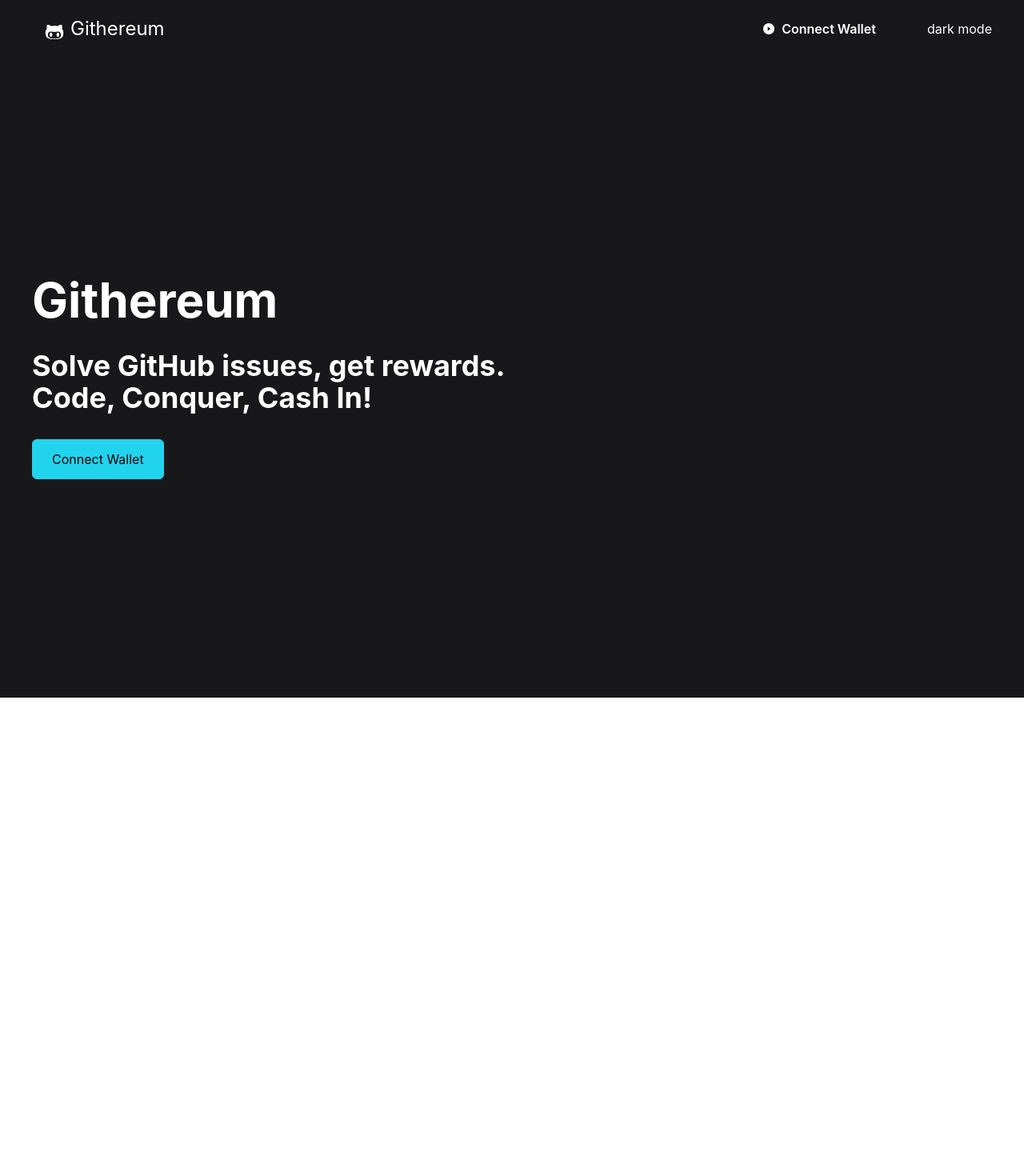
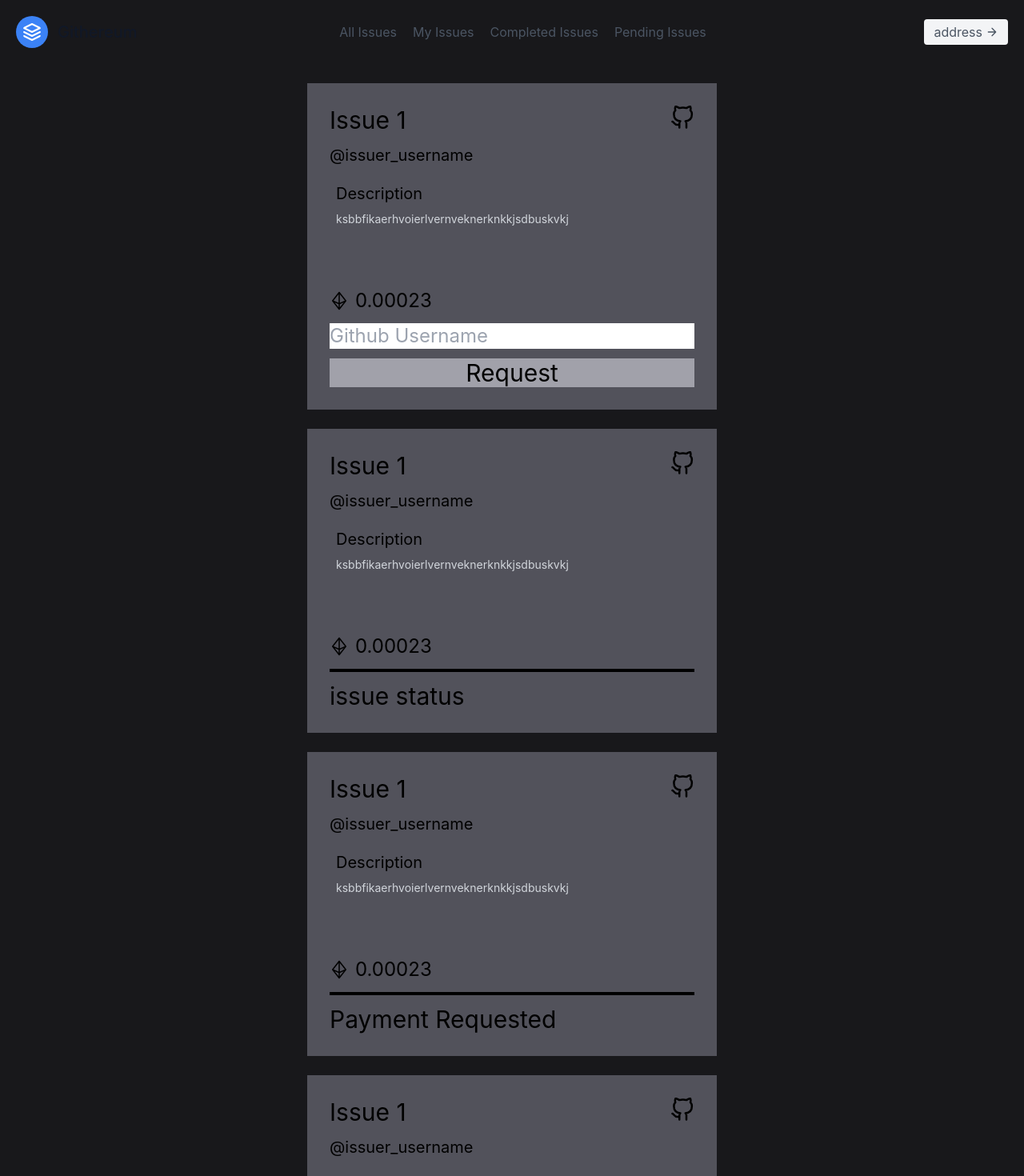
Before and after one commit to ishavishwakarma29/HACK36_7.0, a React (Create React App) app in the folder client/: page / in a window 1280 px wide. Shown: the top 1470 px of the page at 80% size. Before the commit the page ends 872 px from the top, so only its background shows below. Built offline with nearby package versions, Linux system fonts and the light colour scheme.

Commit message:
basic card structures

```diff
--- a/client/src/App.js
+++ b/client/src/App.js
@@ -1,12 +1,22 @@
 import Navbar from './components/navbar';
 import Main from './components/main.jsx'
+import Nav2 from './components/nav2.jsx'
+import AllCard from './components/all-issue-card.jsx';
+import MyCard from './components/my-issue-card.jsx';
+import DoneCard from './components/CompleteCard.jsx';
+import PendingCard from './components/pending-issue-card.jsx';
 import './App.css';
 
 function App() {
   return (
-    <div className="App">
-        <Navbar/>
-        <Main/>
+    <div className="flex flex-col items-center bg-zinc-900 gap-y-6">
+        {/* <Navbar/>
+        <Main/> */}
+        <Nav2/>
+        <AllCard/>
+        <MyCard/>
+        <DoneCard/>
+        <PendingCard/>
     </div>
   );
 }
--- /dev/null
+++ b/client/src/components/CompleteCard.jsx
@@ -0,0 +1,27 @@
+import React from "react";
+import { FiGithub } from "react-icons/fi";
+import { PiCurrencyEth } from "react-icons/pi";
+
+function DoneCard(){
+    return (
+        <div className="flex flex-col bg-zinc-600 w-2/5 px-7 py-7 gap-y-3">
+            <div className="flex justify-between text-3xl">
+                <div>Issue 1</div>
+                <div className=""><FiGithub/></div>
+            </div>
+            <div className="text-xl">@issuer_username</div>
+            <div className="flex flex-col px-2 py-2 gap-y-2 text-xl min-h-32">
+                <span>Description</span>
+                <div className="max-w-full text-gray-300 text-sm mb-4">ksbbfikaerhvoierlvernveknerknkkjsdbuskvkj</div>
+            </div>
+            <div className="flex gap-x-2 text-2xl items-center">
+                <PiCurrencyEth/>
+                <div>0.00023</div>
+            </div>
+            <div className="h-1 w-full bg-black"></div>
+            <div className="text-3xl">Payment Requested</div>
+            {/* add icons */}
+        </div>
+    );
+}
+export default DoneCard;
--- /dev/null
+++ b/client/src/components/aboutus.jsx
@@ -0,0 +1,10 @@
+import React from "react";
+
+function About(){
+    return (
+        <div>
+
+        </div>
+    )
+}
+export default About;
--- /dev/null
+++ b/client/src/components/all-issue-card.jsx
@@ -0,0 +1,29 @@
+import React from "react";
+import { FiGithub } from "react-icons/fi";
+import { PiCurrencyEth } from "react-icons/pi";
+
+function AllCard(){
+    return (
+        <div className="flex flex-col bg-zinc-600 w-2/5 px-7 py-7 gap-y-3">
+            <div className="flex justify-between text-3xl">
+                <div>Issue 1</div>
+                <div className=""><FiGithub/></div>
+            </div>
+            <div className="text-xl">@issuer_username</div>
+            <div className="flex flex-col px-2 py-2 gap-y-2 text-xl min-h-32">
+                <span>Description</span>
+                <div className="max-w-full text-gray-300 text-sm mb-4">ksbbfikaerhvoierlvernveknerknkkjsdbuskvkj</div>
+            </div>
+            <div className="flex gap-x-2 text-2xl items-center">
+                <PiCurrencyEth/>
+                <div>0.00023</div>
+            </div>
+            <input
+            className="text-2xl"
+            placeholder="Github Username"></input>
+            <button
+            className="text-3xl bg-zinc-400">Request</button>
+        </div>
+    );
+}
+export default AllCard;
--- /dev/null
+++ b/client/src/components/createissue.jsx
@@ -0,0 +1,9 @@
+import React from "react";
+
+function Create(){
+    return (
+    <div className="w-8 h-9 bg-slate-500">
+
+    </div>)
+}
+export default Create;
--- a/client/src/components/main.jsx
+++ b/client/src/components/main.jsx
@@ -1,9 +1,10 @@
-import React, { useContext } from "react";
-
+import React from "react";
+import Userguide from './userguide';
+import About from './aboutus';
 function Main(){
 
   return (
-    <div className="flex flex-col md:flex-row items-center justify-center md:justify-between h-auto md:min-h-screen my-5 md:my-0 px-5 md:px-10 bg-zinc-900">
+    <div className="flex flex-col md:flex-row items-center justify-center md:justify-evenly h-auto md:min-h-screen my-5 md:my-0 px-5 md:px-10 bg-zinc-900">
       <div className="md:w-1/2 flex flex-col items-center md:items-start text-center md:text-left">
        <span className="text-white text-6xl font-bold mb-5 md:mb-8">Githereum</span>
         <span className="text-white text-3xl md:text-4xl font-bold mb-5 md:mb-8">
@@ -19,6 +20,8 @@
         {/* <Lottie options={defaultOptions} height={400} width={400} /> */}
         {/* image */}
       </div>
+      <Userguide/>
+      <About/>
     </div>
   );
 };
--- /dev/null
+++ b/client/src/components/my-issue-card.jsx
@@ -0,0 +1,27 @@
+import React from "react";
+import { FiGithub } from "react-icons/fi";
+import { PiCurrencyEth } from "react-icons/pi";
+
+function MyCard(){
+    return (
+        <div className="flex flex-col bg-zinc-600 w-2/5 px-7 py-7 gap-y-3">
+            <div className="flex justify-between text-3xl">
+                <div>Issue 1</div>
+                <div className=""><FiGithub/></div>
+            </div>
+            <div className="text-xl">@issuer_username</div>
+            <div className="flex flex-col px-2 py-2 gap-y-2 text-xl min-h-32">
+                <span>Description</span>
+                <div className="max-w-full text-gray-300 text-sm mb-4">ksbbfikaerhvoierlvernveknerknkkjsdbuskvkj</div>
+            </div>
+            <div className="flex gap-x-2 text-2xl items-center">
+                <PiCurrencyEth/>
+                <div>0.00023</div>
+            </div>
+            <div className="h-1 w-full bg-black"></div>
+            <div className="flex text-3xl text-center">issue status</div>
+            {/* add icons corresponding to status if time permits */}
+        </div>
+    );
+}
+export default MyCard;
--- /dev/null
+++ b/client/src/components/nav2.jsx
@@ -0,0 +1,46 @@
+import React from "react";
+
+function Nav2(){
+    return (
+        <header className="w-full text-gray-600 body-font top-0">
+        <div className="container mx-auto flex flex-wrap p-5 flex-col md:flex-row items-center">
+            <a  href='/' className="flex title-font font-medium items-center text-gray-900 mb-4 md:mb-0">
+            <svg
+                xmlns="http://www.w3.org/2000/svg"
+                fill="none"
+                stroke="currentColor"
+                strokeLinecap="round"
+                strokeLinejoin="round"
+                strokeWidth="2"
+                className="w-10 h-10 text-white p-2 bg-blue-500 rounded-full"
+                viewBox="0 0 24 24"
+            >
+                <path d="M12 2L2 7l10 5 10-5-10-5zM2 17l10 5 10-5M2 12l10 5 10-5"></path>
+            </svg>
+            <span className="ml-3 text-xl">Githereum</span>
+            </a>
+            <nav className="md:ml-auto md:mr-auto flex flex-wrap items-center text-base justify-center">
+            <a  href='/' className="mr-5 hover:text-gray-900">All Issues</a>
+            <a  href='/' className="mr-5 hover:text-gray-900">My Issues</a>
+            <a   href='/'className="mr-5 hover:text-gray-900">Completed Issues</a>
+            <a  href='/' className="mr-5 hover:text-gray-900">Pending Issues</a>
+            </nav>
+            <button className="inline-flex items-center bg-gray-100 border-0 py-1 px-3 focus:outline-none hover:bg-gray-200 rounded text-base mt-4 md:mt-0">
+            address
+            <svg
+                fill="none"
+                stroke="currentColor"
+                strokeLinecap="round"
+                strokeLinejoin="round"
+                strokeWidth="2"
+                className="w-4 h-4 ml-1"
+                viewBox="0 0 24 24"
+            >
+                <path d="M5 12h14M12 5l7 7-7 7"></path>
+            </svg>
+            </button>
+      </div>
+    </header>
+    )
+}
+export default Nav2;
--- a/client/src/components/navbar.jsx
+++ b/client/src/components/navbar.jsx
@@ -21,6 +21,7 @@
                 </div> */}
 
                 {/* before connect */}
+                <div className="flex flex-row justify-center items-center mx-5 my-2 p-3">User Guide</div>
                 <button
                     type="button"
                     className="flex flex-row justify-center items-center mx-5 my-2 p-3 rounded-md cursor-pointer"
@@ -28,7 +29,7 @@
                     <AiFillPlayCircle className="text-white mr-2" />
                     <p className="text-white text-base font-semibold">Connect Wallet</p>
                 </button>
-                <button className="lex flex-row justify-center items-center mx-5 my-2 p-3 rounded-md cursor-pointer">dark mode</button>
+                <button className="flex flex-row justify-center items-center mx-5 my-2 p-3 rounded-md cursor-pointer">dark mode</button>
             </div>
         </div>
     );
--- /dev/null
+++ b/client/src/components/pending-issue-card.jsx
@@ -0,0 +1,29 @@
+import React from "react";
+import { FiGithub } from "react-icons/fi";
+import { PiCurrencyEth } from "react-icons/pi";
+
+function PendingCard(){
+    return (
+        <div className="flex flex-col bg-zinc-600 w-2/5 px-7 py-7 gap-y-3">
+            <div className="flex justify-between text-3xl">
+                <div>Issue 1</div>
+                <div className=""><FiGithub/></div>
+            </div>
+            <div className="text-xl">@issuer_username</div>
+            <div className="flex flex-col px-2 py-2 gap-y-2 text-xl min-h-32">
+                <span>Description</span>
+                <div className="max-w-full text-gray-300 text-sm mb-4">ksbbfikaerhvoierlvernveknerknkkjsdbuskvkj</div>
+            </div>
+            <div className="flex gap-x-2 text-2xl items-center">
+                <PiCurrencyEth/>
+                <div>0.00023</div>
+            </div>
+            <input
+            className="text-2xl"
+            placeholder="Pull Request No."></input>
+            <button
+            className="text-3xl bg-zinc-400">Done</button>
+        </div>
+    );
+}
+export default PendingCard;
--- /dev/null
+++ b/client/src/components/userguide.jsx
@@ -0,0 +1,30 @@
+import React, { useState } from "react";
+import Create from './createissue';
+function Userguide (){
+
+    const [create,setCreate]=useState(true);
+
+    function handleCreate(){
+        setCreate(true);
+    }
+
+    function handleSolve(){
+        setCreate(false);
+    }
+
+    return (
+        <div>
+            <div>User Guide</div>
+            <div>
+                <span
+                className=""
+                onClick={handleCreate}>Create Your Github Issue</span>
+                <span
+                className=""
+                onClick={handleSolve}>Solve Any Github Issue</span>
+            </div>
+            {create && <Create/>}
+        </div>
+    )
+}
+export default Userguide;
```
Also changed, not shown: client/src/home.jsx (added).
